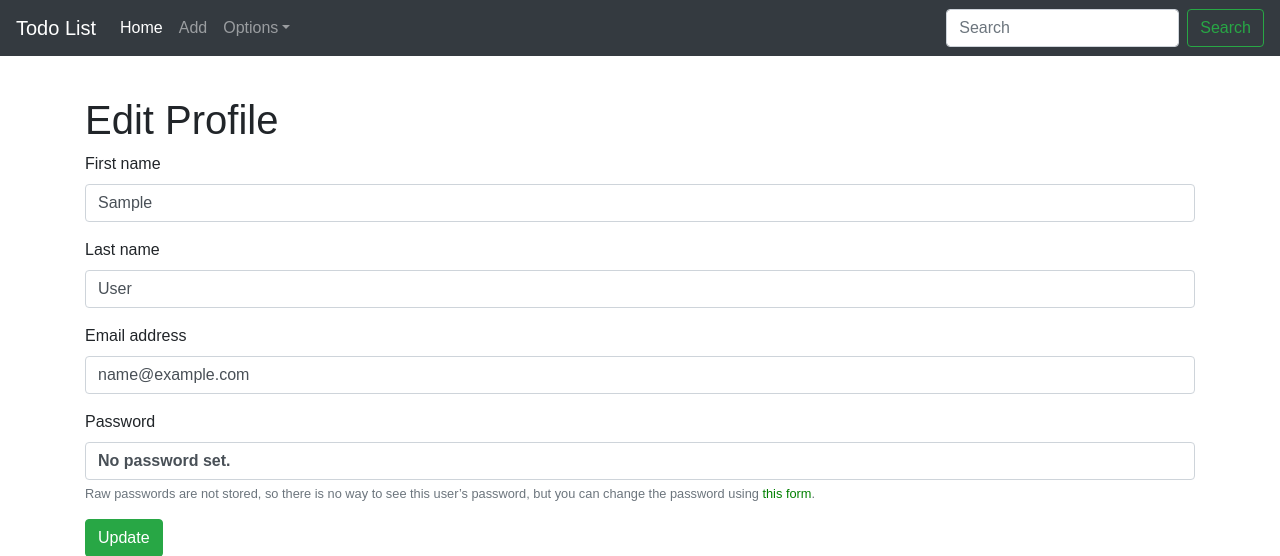
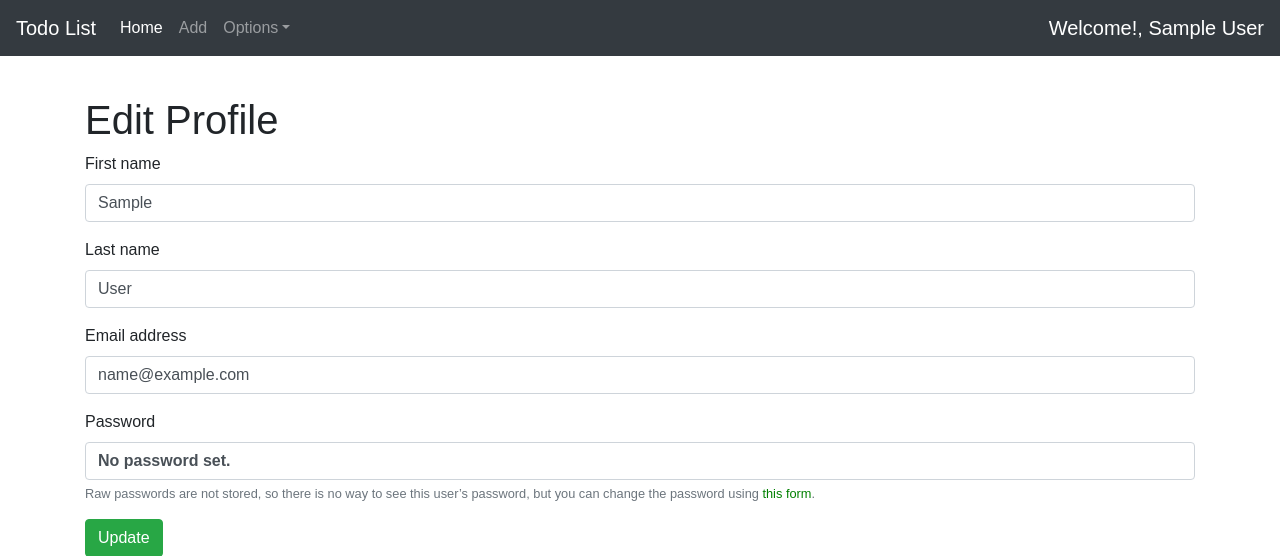
Before and after one commit to GeekKorky/django-python-todolist, a Django app: page /accounts/profile/edit/ in a window 1280 px wide. Shown: the top 556 px of the page. Run offline with Django 3.2, Linux system fonts and the light colour scheme; the visitor is signed in with stand-in values (Sample User, id 1); some libraries are stand-ins or nearby versions.

Commit message:
Rework Middleware LoginRequired and Include Welcome text

```diff
--- a/todolist/middleware.py
+++ b/todolist/middleware.py
@@ -1,6 +1,7 @@
 import re
 from django.conf import settings
 from django.shortcuts import redirect
+from django.contrib.auth import logout
 
 EXEMPT_URLS = [re.compile(settings.LOGIN_URL.lstrip('/'))]
 if hasattr(settings, 'LOGIN_EXEMPT_URLS'):
@@ -18,6 +19,21 @@ class LoginRequiredMiddleware:
     def process_view(self, request, view_func, view_args, view_kwargs):
         assert hasattr(request, 'user')
         path = request.path_info.lstrip('/')
-        if not request.user.is_authenticated:
-            if not any(url.match(path) for url in EXEMPT_URLS):
-                return redirect(settings.LOGIN_URL)
+
+        # if not request.user.is_authenticated:
+        #     if not any(url.match(path) for url in EXEMPT_URLS):
+        #         return redirect(settings.LOGIN_URL)
+
+        url_is_exempt = any(url.match(path) for url in EXEMPT_URLS)
+
+        if path == 'todos/logout/':
+            logout(request)
+
+        if request.user.is_authenticated and url_is_exempt:
+            return redirect(settings.LOGIN_REDIRECT_URL)
+
+        elif request.user.is_authenticated or url_is_exempt:
+            return None
+
+        else:
+            return redirect(settings.LOGIN_URL)
--- a/todos/templates/partials/header.html
+++ b/todos/templates/partials/header.html
@@ -71,17 +71,11 @@
             </li>
             {% endif %}
           </ul>
-          <form class="form-inline my-2 my-lg-0">
-            <input
-              class="form-control mr-sm-2"
-              type="text"
-              placeholder="Search"
-              aria-label="Search"
-            />
-            <button class="btn btn-outline-success my-2 my-sm-0" type="submit">
-              Search
-            </button>
-          </form>
+           {% if user.is_authenticated %}
+           <h5 class="text-white pt-2">Welcome!, {{user.first_name}} {{user.last_name}}</h5>
+           {% else %}
+           <h5 class="text-white pt-2">Welcome!, Guest</h5>
+           {% endif %}
         </div>
       </nav>
 
--- a/todos/urls.py
+++ b/todos/urls.py
@@ -1,8 +1,6 @@
 from django.conf.urls import url
 from . import views
 from django.contrib.auth.views import login, logout
-
-app_name = 'todo'
 
 urlpatterns = [
     url(r'^$', views.index, name='index'),
```
